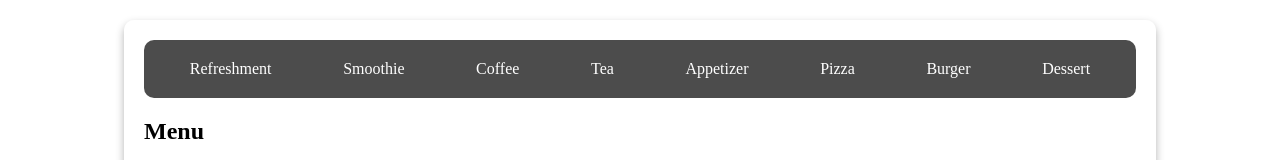
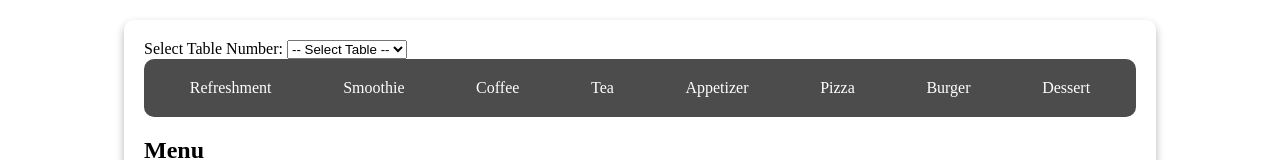
Before and after one commit to kalyani-12345/Table-Scan-Billing-System, a plain HTML site: page menu bar.html in a window 1280 px wide. Shown: the top 160 px of the page. Drawn offline with Linux system fonts and the light colour scheme.

Commit message:
Update menu bar.html

```diff
--- a/menu bar.html
+++ b/menu bar.html
@@ -9,6 +9,17 @@
 </head>
 <body>
     <div class="container">
+        <div class="table-number-section">
+    <label for="table-number">Select Table Number:</label>
+    <select id="table-number" onchange="enableAddToCartButtons()">
+        <option value="">-- Select Table --</option>
+        <option value="1">Table 1</option>
+        <option value="2">Table 2</option>
+        <option value="3">Table 3</option>
+        <option value="4">Table 4</option>
+        <option value="5">Table 5</option>
+    </select>
+</div>
         <div class="menu-categories">
             <a href="#" onclick="filterMenu('refreshment')">Refreshment</a>
             <a href="#" onclick="filterMenu('Smoothie')">Smoothie</a>
```
